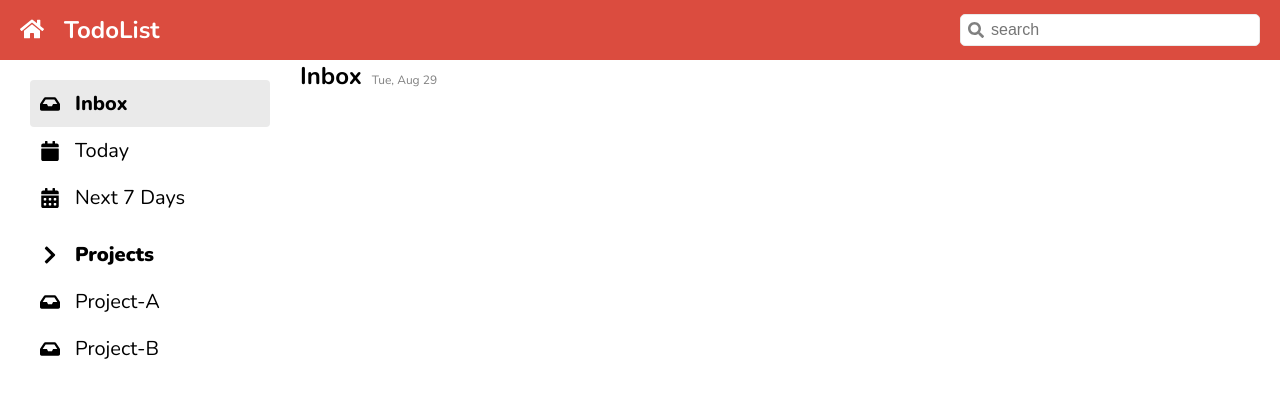
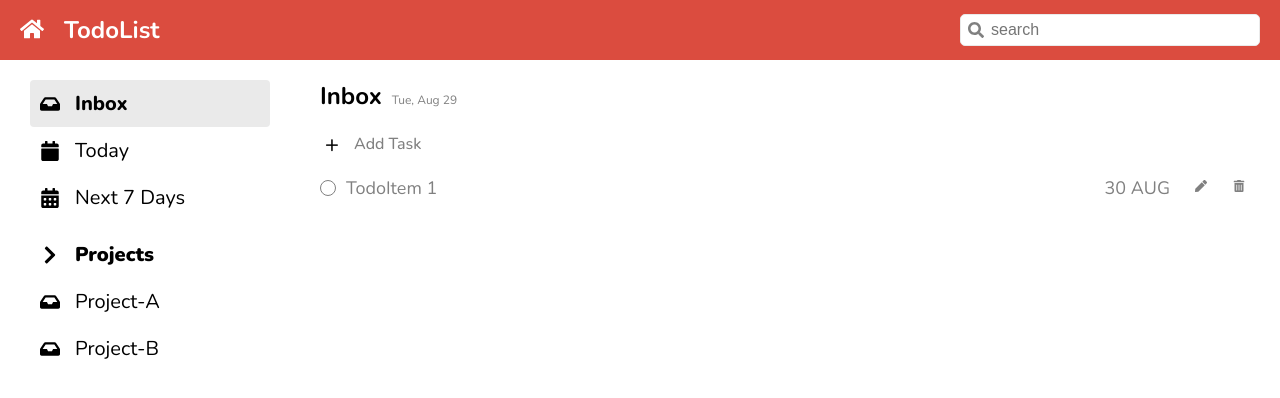
Before and after one commit to tha3atchai/cc15-todolist, a React (Create React App) app: page / in a window 1280 px wide. Shown: the top 398 px of the page. Built offline with nearby package versions, Linux system fonts and the light colour scheme.

Commit message:
add todolist

```diff
--- a/src/app/App.jsx
+++ b/src/app/App.jsx
@@ -3,6 +3,8 @@
 import { FaCalendar, FaCalendarAlt, FaChevronDown, FaInbox } from "react-icons/fa";
 import Lists from "../components/Lists";
 import TodoHeader from "../components/Todo/TodoHeader";
+import TodoCreate from "../components/Todo/TodoCreate";
+import TodoList from "../components/Todo/TodoList";
 
 function App() {
 
@@ -16,7 +18,6 @@
     {id: 4, text: "Project-A", icon: <FaInbox />, active: false},
     {id: 5, text: "Project-B", icon: <FaInbox />, active: false},
   ];
-
 
   // ObjectDetail => <ListItem ...ObjectDetail>
 
@@ -48,6 +49,8 @@
       <div className="todo__content">
         <main className="todo__container">
             <TodoHeader />
+            <TodoCreate />
+            <TodoList />
         </main>
       </div>
     </div>
--- a/src/app/App.scss
+++ b/src/app/App.scss
@@ -75,5 +75,6 @@
 .todo__container {
     display: flex;
     flex-direction: column;
-    gap: 0.5rem;
+    gap: 20px;
+    padding: 20px;
 }
--- /dev/null
+++ b/src/components/Todo/TodoCreate.jsx
@@ -0,0 +1,12 @@
+import styles from "./TodoCreate.module.scss";
+
+function TodoCreate() {
+  return (
+    <div className={styles.todo__create}>
+      <span className={styles.todo__create__button}>+</span>
+      <h3 className={styles.todo__create__text}>Add Task</h3>
+    </div>
+  )
+}
+
+export default TodoCreate;
--- /dev/null
+++ b/src/components/Todo/TodoCreate.module.scss
@@ -0,0 +1,34 @@
+@import "../../index.scss";
+
+.todo__create {
+    display: flex;
+    gap: 10px;
+    align-items: center;
+    cursor: pointer;
+
+    &:hover {
+        & .todo__create__button {
+            background-color: $primary;
+            color: $white;
+        }
+
+        & .todo__create__text {
+            color: $primary;
+        }
+    }
+
+    &__button {
+       font-size: 2.4rem;
+       width: 2.4rem;
+       height: 2.4rem;
+       border-radius: 50%;
+       text-align: center;
+       line-height: 24px;
+    }
+
+    &__text {
+        color: $grey-dark;
+        font-weight: 500;
+        font-size: 1.6rem;
+    }
+}
--- a/src/components/Todo/TodoHeader.jsx
+++ b/src/components/Todo/TodoHeader.jsx
@@ -1,5 +1,4 @@
 import styles from "./TodoHeader.module.scss";
-
 
 function TodoHeader() {
     const today = new Date();
--- /dev/null
+++ b/src/components/Todo/TodoList.jsx
@@ -0,0 +1,29 @@
+import styles from "./TodoList.module.scss";
+import {
+  FaPen,
+  FaTrashAlt,
+  FaRegCircle,
+  FaReceipt
+} from "react-icons/fa";
+
+function TodoList() {
+  return (
+    <ul>
+      <li className={styles.todo}>
+        <span className={styles.todo__checkbox}></span>
+        <p className={styles.todo__task}>TodoItem 1</p>
+        <span className={styles.todo__date}>30 AUG</span>
+        <div className={styles.todo__action}>
+          <span className={styles.todo__edit}>
+            <FaPen />
+          </span>
+          <span className={styles.todo__delete}>
+            <FaTrashAlt />
+          </span>
+        </div>
+      </li>
+    </ul>
+  )
+}
+
+export default TodoList
--- /dev/null
+++ b/src/components/Todo/TodoList.module.scss
@@ -0,0 +1,42 @@
+@import "../../index.scss";
+
+.todo {
+    display: flex;
+    gap: 10px;
+    align-items: center;
+    cursor: pointer;
+    border-radius: 4px;
+    font-size: 1.8rem;
+    color: $grey-dark;
+
+    &:hover {
+        background-color: $grey-light;
+    }
+
+    &__checkbox {
+        color: $grey-dark;
+        height: 16px;
+        width: 16px;
+        display: block;
+        border: 1px solid $grey-dark;
+        border-radius: 50%;
+        text-align: center;
+        line-height: 16px;
+    }
+
+    &__task {
+        flex: 1;
+    }
+
+    &__date {
+
+    }
+
+    &__action {
+        flex-basis: 80px;
+        display: flex;
+        gap: 10px;
+        justify-content: space-evenly;
+        font-size: 1.2rem;
+    }
+}
```
